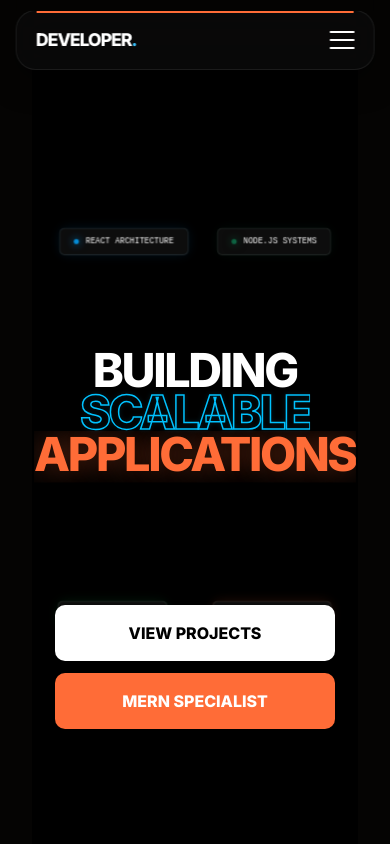
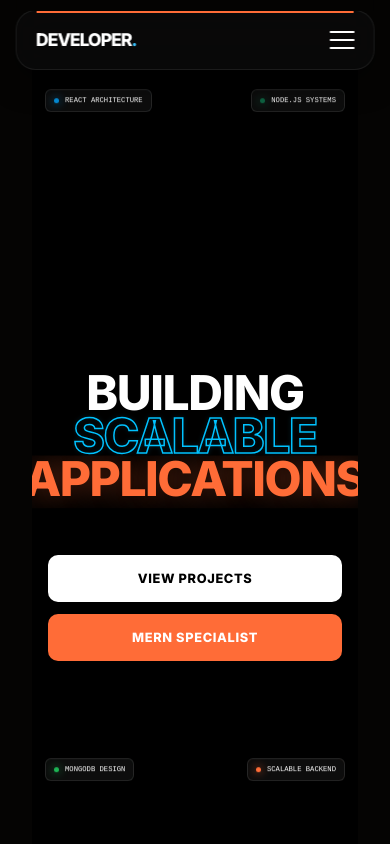
Before and after one commit to ShivaniGujjar/portfolio, a React (Vite) app: page / in a window 390 px wide. Shown: the top 844 px of the page. Built offline with nearby package versions, Linux system fonts and the light colour scheme.

Commit message:
responsive fixed

```diff
--- a/src/pages/Home.module.css
+++ b/src/pages/Home.module.css
@@ -12,7 +12,6 @@
   overflow: hidden;
   padding: 0 5vw;
 }
-
 
 /* ============================================================
    2. CENTER CONTENT & HEADING
@@ -30,11 +29,10 @@
 }
 
 .mask {
-  /* overflow: hidden ko hata kar ye do lines add karein */
   overflow: visible;
   display: block;
-  clip-path: inset(0 0 -10% 0); /* Ye niche se thoda extra space rakhega taaki box na bane */
-  margin-bottom: -0.1em; /* Words ke beech ka gap control karne ke liye */
+  clip-path: inset(0 0 -10% 0);
+  margin-bottom: -0.1em;
 }
 
 .heroHeading {
@@ -48,16 +46,14 @@
   display: flex;
   flex-direction: column;
   align-items: center;
-  /* GPU acceleration taaki rendering clean ho */
   transform: translateZ(0);
   backface-visibility: hidden;
 }
 
-/* Skyblue outline fix */
+/* Skyblue outline */
 .outlineText {
   color: transparent;
   -webkit-text-stroke: 1.5px #00C2FF;
-  /* Glow ko halka sa kam kiya taaki box effect na bane */
   filter: drop-shadow(0 0 2px rgba(0, 194, 255, 0.2));
 }
 .outlineText:hover {
@@ -74,8 +70,6 @@
 /* ============================================================
    3. STATUS BADGE & PILLS
    ============================================================ */
-
-
 .statusText {
   font-family: 'JetBrains Mono', monospace;
   font-size: 0.6rem;
@@ -96,6 +90,7 @@
   border-radius: 10px;
   font-weight: 900;
   text-decoration: none;
+  cursor: pointer;
 }
 
 .pillOrange {
@@ -104,10 +99,11 @@
   padding: 16px 40px;
   border-radius: 10px;
   font-weight: 900;
+  cursor: pointer;
 }
 
 /* ============================================================
-   4. FLOATING CHIPS (Mobile Logic Inside)
+   4. FLOATING CHIPS
    ============================================================ */
 .floatingChip {
   position: absolute;
@@ -147,78 +143,172 @@
   border-radius: 50%;
   background: var(--accent);
   box-shadow: 0 0 10px var(--accent);
+  flex-shrink: 0;
 }
 
-/* --- CHIP POSITIONS --- */
-
-/* Top Row */
+/* --- CHIP POSITIONS (Desktop) --- */
 .chip0 { top: 18%; left: 12%; }
 .chip1 { top: 12%; right: 18%; }
-
-/* Bottom Row */
 .chip2 { bottom: 28%; left: 15%; }
 .chip3 { bottom: 22%; right: 12%; }
 
 /* ============================================================
-   📱 MOBILE RESPONSIVE (Inspired by Creative Video Editor code)
+   SPOTLIGHT
+   ============================================================ */
+.spotlight {
+  position: absolute;
+  inset: 0;
+  pointer-events: none;
+  z-index: 1;
+}
+
+/* ============================================================
+   📱 TABLET (768px – 1024px)
+   ============================================================ */
+@media (max-width: 1024px) and (min-width: 769px) {
+  .chip0 { top: 15%; left: 5%; }
+  .chip1 { top: 15%; right: 5%; left: auto; }
+  .chip2 { bottom: 20%; left: 5%; }
+  .chip3 { bottom: 20%; right: 5%; left: auto; }
+}
+
+/* ============================================================
+   📱 MOBILE (≤ 768px) — FULLY FIXED
    ============================================================ */
 @media (max-width: 768px) {
   .heroContainer {
-    padding-top: 80px;
+    padding: 120px 16px 60px;
+    min-height: 100vh;
     height: auto;
-    min-height: 100vh;
+    align-items: center;
+  }
+
+  .centerContent {
+    gap: 0;
+    width: 100%;
   }
 
   .heroHeading {
-    font-size: clamp(2.5rem, 15vw, 4.5rem);
-    line-height: 1;
-    letter-spacing: -0.05em;
-    display: flex;
+    font-size: clamp(2.4rem, 14vw, 4rem);
+    line-height: 1.0;
+    letter-spacing: -0.03em;
+    margin: 0.5rem 0 1rem;
+  }
+
+  /* ── Chips: stack each pair vertically on left/right ── */
+
+  /* TOP-LEFT chip */
+  .chip0 {
+    top: 5%;
+    left: 4% !important;
+    right: auto !important;
+  }
+
+  /* TOP-RIGHT chip */
+  .chip1 {
+    top: 5%;
+    right: 4% !important;
+    left: auto !important;
+  }
+
+  /* BOTTOM-LEFT chip */
+  .chip2 {
+    bottom: 16%;
+    left: 4% !important;
+    right: auto !important;
+  }
+
+  /* BOTTOM-RIGHT chip */
+  .chip3 {
+    bottom: 16%;
+    right: 4% !important;
+    left: auto !important;
+  }
+
+  /* Shrink chips so text fits without clipping */
+  .chipInner {
+    font-size: 0.5rem;
+    padding: 6px 10px;
+    gap: 6px;
+    max-width: 42vw;      /* never wider than ~half screen */
+    overflow: hidden;
+    text-overflow: ellipsis;
+    white-space: nowrap;
+  }
+
+  .dot {
+    width: 5px;
+    height: 5px;
+  }
+
+  /* Pills */
+  .pillGroup {
     flex-direction: column;
     align-items: center;
+    width: 100%;
+    max-width: 320px;
+    gap: 12px;
+    margin-top: 2.5rem;
   }
 
-  /* 🛠️ CHIP FIX: Aligning chips tightly around the heading */
-  .floatingChip {
-    scale: 0.85; /* Slightly smaller for mobile screens */
-  }
-
-  /* Top Chips: Above the heading */
-  .chip0 { top: 20%; left: 5% !important; }
-  .chip1 { top: 20%; right: 5% !important; left: auto !important; }
-
-  /* Bottom Chips: Below the heading but ABOVE the buttons */
-  .chip2 { bottom: 35%; left: 5% !important; }
-  .chip3 { bottom: 35%; right: 5% !important; left: auto !important; }
-
-  .pillGroup {
-    flex-direction: column;
+  .pillWhite,
+  .pillOrange {
     width: 100%;
-    max-width: 280px;
-    gap: 12px;
-    margin-top: 6rem; /* Space to let Bottom Chips breathe */
-    transform: translateY(0) !important;
-  }
-
-  .pillWhite, .pillOrange {
-    width: 100%;
-    padding: 16px 0;
+    padding: 15px 0;
     text-align: center;
+    font-size: 0.85rem;
+    letter-spacing: 0.05em;
+    border-radius: 10px;
   }
 
   .statusBadge {
-    transform: scale(0.8);
+    transform: scale(0.85);
     margin-bottom: 0.5rem;
   }
 }
 
-/* Extra safety for very small phones */
+/* ============================================================
+   📱 SMALL PHONES (≤ 480px)
+   ============================================================ */
 @media (max-width: 480px) {
-  .heroHeading {
-    font-size: clamp(1.8rem, 12vw, 3rem);
+  .heroContainer {
+    padding-top: 100px;
+    padding-bottom: 50px;
   }
 
-  .chip2, .chip3 {
-    bottom: 32%; /* Adjusted for smaller vertical height */
+  .heroHeading {
+    font-size: clamp(2rem, 13vw, 3rem);
+  }
+
+  .chip0 { top: 4%; }
+  .chip1 { top: 4%; }
+
+  .chip2 { bottom: 14%; }
+  .chip3 { bottom: 14%; }
+
+  .chipInner {
+    font-size: 0.45rem;
+    padding: 5px 8px;
+    max-width: 40vw;
+  }
+
+  .pillWhite,
+  .pillOrange {
+    font-size: 0.8rem;
+    padding: 14px 0;
   }
 }
+
+/* ============================================================
+   📱 VERY SMALL (≤ 360px)
+   ============================================================ */
+@media (max-width: 360px) {
+  .heroHeading {
+    font-size: clamp(1.8rem, 12vw, 2.6rem);
+  }
+
+  .chipInner {
+    font-size: 0.42rem;
+    max-width: 38vw;
+  }
+}
```
